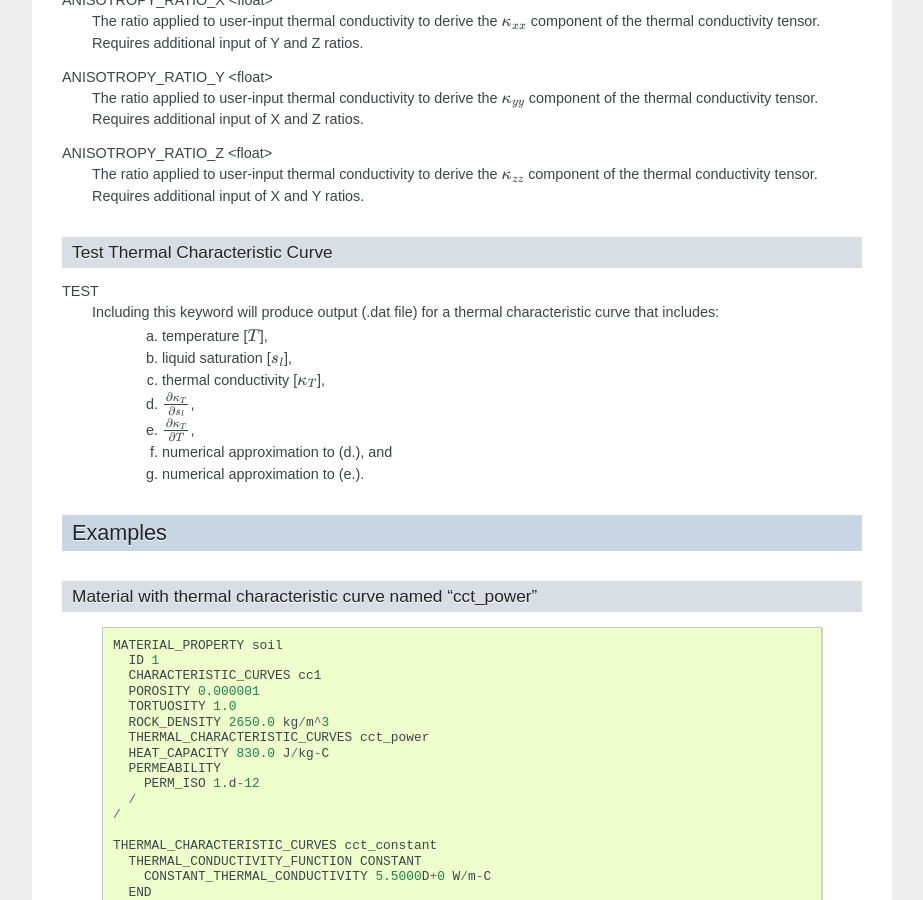
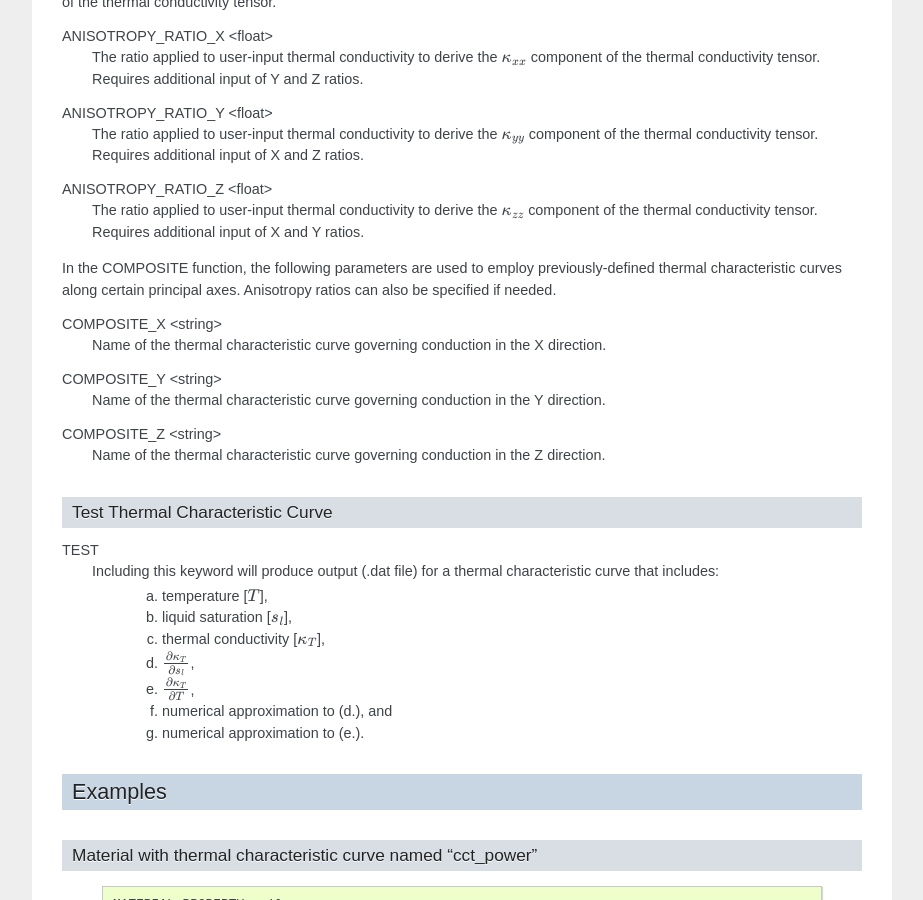
Before and after one commit to Miracloon/pflotran-documentation, a Sphinx documentation site: the page built from source/user_guide/cards/subsurface/characteristic_curves_thermal_card.rst, in a window 1280 px wide and 900 px high, scrolled down 2110 px. Shown: the whole window, without its empty margins (318-1241 px from the left). Built offline with Sphinx 7.4.7, drawn with Linux system fonts in a browser that asks for light colours; some of the changed text lies outside the part shown.

Commit message:
Added documentation for composite thermal characteristic curve feature.

```diff
--- a/source/user_guide/cards/subsurface/characteristic_curves_thermal_card.rst
+++ b/source/user_guide/cards/subsurface/characteristic_curves_thermal_card.rst
@@ -54,6 +54,10 @@ THERMAL_CONDUCTIVITY_FUNCTION <string>
     + THERMAL_CONDUCTIVITY_WET
     + REFERENCE_TEMPERATURE
     + LINEAR_RESISTIVITY_COEFFICIENTS
+
+  .. _tcc-composite
+
+  * COMPOSITE
 
 .. _tcc-parameter-definitions:
 
@@ -113,6 +117,17 @@ ANISOTROPY_RATIO_Y <float>
 
 ANISOTROPY_RATIO_Z <float>
  The ratio applied to user-input thermal conductivity to derive the :math:`\kappa_{zz}` component of the thermal conductivity tensor. Requires additional input of X and Y ratios.
+
+In the COMPOSITE function, the following parameters are used to employ previously-defined thermal characteristic curves along certain principal axes. Anisotropy ratios can also be specified if needed.
+
+COMPOSITE_X <string>
+  Name of the thermal characteristic curve governing conduction in the X direction.
+
+COMPOSITE_Y <string>
+  Name of the thermal characteristic curve governing conduction in the Y direction.
+
+COMPOSITE_Z <string>
+  Name of the thermal characteristic curve governing conduction in the Z direction.
 
 .. _tcc-test:
 
@@ -193,6 +208,15 @@ Material with thermal characteristic curve named "cct_power"
     TEST
   END
 
+  THERMAL_CHARACTERISTIC_CURVES cct_composite
+    THERMAL_CONDUCTIVITY_FUNCTION COMPOSITE
+      COMPOSITE_X cct_default
+      COMPOSITE_Y cct_default
+      COMPOSITE_Z cct_constant
+    END
+    TEST
+  END
+
 Material with anisotropic thermal conductivity
 ----------------------------------------------
  ::
```
